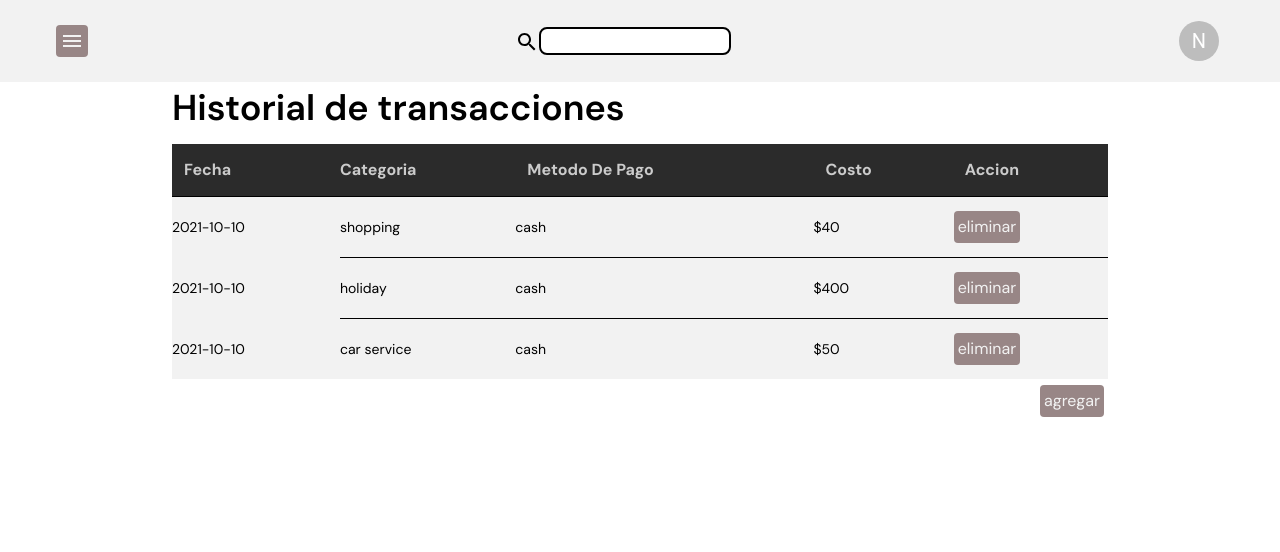
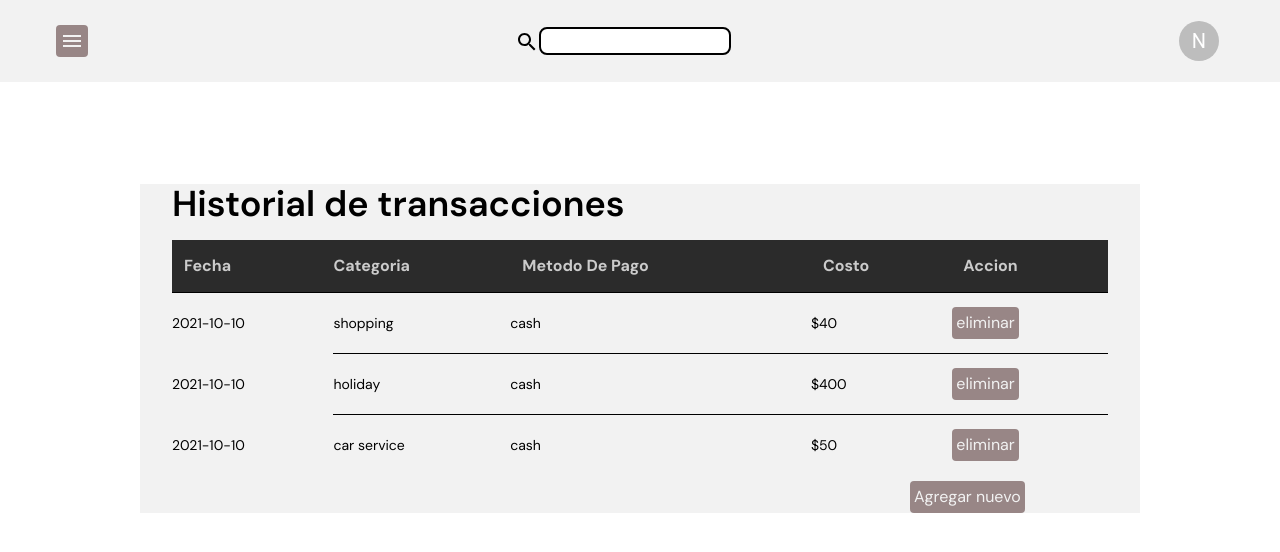
Before and after one commit to NoemiRivas/MoneyTrack, a React (Vite) app: page /transactions in a window 1280 px wide. Shown: the top 552 px of the page. Built offline with nearby package versions, Linux system fonts and the light colour scheme.

Commit message:
use context functionality app

```diff
--- a/src/App.jsx
+++ b/src/App.jsx
@@ -13,12 +13,17 @@ import StatistichPage from "./pages/StatistichPage";
 import Aside from "./components/Aside";
 //import LandingPage from "./pages/LandingPage"
 import Navbar from "./components/Navbar";
+// context
+import { AppProvider } from "./context/ContextApp";
+
+
 function App() {
   const [open, setOpen] = useState(false);
   const showSidebar = () => {
     setOpen(!open);
   };
   return (
+    <AppProvider>
     <BrowserRouter>
       <Routes>
         <Route path="/register" element={<RegisterPage />} />
@@ -36,6 +41,7 @@ function App() {
       <Navbar showSidebar={showSidebar} open={open} />
       <Aside open={open} />
     </BrowserRouter>
+    </AppProvider>
   );
 }
 
--- a/src/components/dashboard-components/Historial.jsx
+++ b/src/components/dashboard-components/Historial.jsx
@@ -1,11 +1,13 @@
-import React from 'react'
+import React, { useContext}  from 'react'
 
-//data
-import listItems from '../../utils/listFake'
+//context
+import { AppContext } from "../../context/ContextApp";
 
 export default function Historial() {
+ const {expenses}= useContext(AppContext)
 
-  return (
+
+return (
   <div className='mt-2 py-6 max-w-[1000px] m-auto'>
  <div className='flow-root'>
   <div className='overflow-x-auto'>
@@ -22,7 +24,7 @@ export default function Historial() {
           </tr>
         </thead>
         <tbody>
-          {listItems.map((item, index)=>(
+          {expenses.map((item, index)=>(
             <tr key={index}>
                <td className='whitespaces-nowrap py-5 pl-4 pr-3 text-sm sm:pl-0'>{item.date}</td>
               <td className='whitespaces-nowrap py-5 pl-4 pr-3 text-sm sm:pl-0'>{item.category}</td>
--- a/src/components/dashboard-components/ModalButton.jsx
+++ b/src/components/dashboard-components/ModalButton.jsx
@@ -1,9 +1,27 @@
-import React, { useState } from "react";
+import React, { useContext, useState } from "react";
 //data
 import modelInfo from "../../utils/model-info";
+//context
+import { AppContext } from "../../context/ContextApp";
 
 export default function ModalButton() {
   const [showModal, setShowModal] = useState(false);
+  const { dispatch } = useContext(AppContext);
+
+  const [text, setText] = useState("");
+  const [cost, setCost] = useState("");
+
+  const onSubmit = (event) => {
+    event.preventDefault();
+    const expense = {
+      name: text,
+      cost: parseInt(cost),
+    };
+    dispatch({
+      type: "ADD_EXPENSE",
+      payload: expense,
+    });
+  };
 
   return (
     <>
@@ -26,24 +44,26 @@ export default function ModalButton() {
                   x
                 </span>
               </div>
-              {modelInfo.fields.map((field) => (
-                <div key={field.name} className="mb-4">
-                  <label
-                    htmlFor={field.name}
-                    className="block text-sm font-medium text-gray-700"
-                  >
-                    {field.label}
-                  </label>
-                  <input
-                    type={field.type}
-                    name={field.name}
-                    id={field.name}
-                    placeholder={field.placeholder}
-                    className="mt-1 p-2 block w-full border border-gray-300 rounded-md shadow-sm focus:outline-none focus:ring-indigo-500 focus:border-indigo-500 sm:text-sm"
-                  />
-                </div>
-              ))}
-              <button className="btn">guardar</button>
+
+              <form className="mb-4" onSubmit={onSubmit}>
+                <label
+                  htmlFor="titulo"
+                  className="block text-sm font-medium text-gray-700"
+                ></label>titulo
+                <input type="text" name="titulo" id="titulo" value={text} placeholder="titulo de la entrada" className="mt-1 p-2 block w-full border border-gray-300 rounded-md shadow-sm focus:outline-none focus:ring-indigo-500 focus:border-indigo-500 sm:text-sm"
+                    onChange={(event) => setText(event.target.value)
+                     } />
+                         <label
+                  htmlFor="titulo"
+                  className="block text-sm font-medium text-gray-700"
+                ></label>Monto
+                <input type="text" name="titulo" id="titulo" value={cost} placeholder="titulo de la entrada" className="mt-1 p-2 block w-full border border-gray-300 rounded-md shadow-sm focus:outline-none focus:ring-indigo-500 focus:border-indigo-500 sm:text-sm"
+                    onChange={(event) => setCost(event.target.value)
+                     } />
+              </form>
+
+
+              <button className="btn" type="submit">guardar</button>
             </div>
           </div>
         </>
--- a/src/components/transactions/Table.jsx
+++ b/src/components/transactions/Table.jsx
@@ -1,41 +1,77 @@
-import React from 'react'
-import listItems from '../../utils/listFake'
+import React, { useContext } from "react";
+//context
+import { AppContext } from "../../context/ContextApp";
+//component
+import ModalButton from "../dashboard-components/ModalButton";
+
+
 export default function Table() {
+  const {expenses, dispatch}= useContext(AppContext)
+
+  const handleDeleteExpense = () =>{
+    dispatch({
+      type:"DELETE_EXPENSE",
+      payload:props.id,
+    })
+  }
+
   return (
-    <div className='mt-10 py-6 max-w-[1000px] mx-auto'>
-    <div className='flow-root'>
-     <div className='overflow-auto'>
-       <div className='inline-block min-w-full sm:px-6 lg:px-8'>
-         <h2 className='text-4xl font-semibold mb-4'>Historial de transacciones</h2>
-         <table className='min-w-full divide-y divide-gray-200'>
+    <div className="mt-40 max-w-[1000px] m-auto">
+      <div className="flow-root">
+        <div className="overflow-auto  bg-white">
+          <div className="inline-block min-w-full sm:px-6 lg:px-8 ">
+            <h2 className="text-4xl font-semibold mb-4">
+              Historial de transacciones
+            </h2>
+            <table className="min-w-full divide-y divide-gray-200">
               <thead>
-             <tr className='capitalize font-semibold text-gray-500 bg-black-slate text-cool-gray'>
-                 <th className='px-3 py-3.5 text-left'>fecha</th>
-               <th scope='col' className='py-3.5 pl-4 pr-3 text-left sm:pl-0'>categoria</th>
-               <th className='px-3 py-3.5 text-left'>Metodo de pago</th>
-               <th className='px-3 py-3.5 text-left'>Costo</th>
-               <th className='px-3 py-3.5 text-left'>Accion</th>
+                <tr className="capitalize font-semibold text-gray-500 bg-black-slate text-cool-gray">
+                  <th className="px-3 py-3.5 text-left">fecha</th>
+                  <th
+                    scope="col"
+                    className="py-3.5 pl-4 pr-3 text-left sm:pl-0"
+                  >
+                    categoria
+                  </th>
+                  <th className="px-3 py-3.5 text-left">Metodo de pago</th>
+                  <th className="px-3 py-3.5 text-left">Costo</th>
+                  <th className="px-3 py-3.5 text-left">Accion</th>
                 </tr>
               </thead>
-           <tbody>
-             {listItems.map((item, index)=>(
-               <tr key={index} className='rounded-lg bg-white divide-y divide-gray-200'>
-                  <td className='whitespaces-nowrap py-5 pl-4 pr-3 text-sm sm:pl-0'>{item.date}</td>
-                 <td className='whitespaces-nowrap py-5 pl-4 pr-3 text-sm sm:pl-0'>{item.category}</td>
-                 <td className='whitespaces-nowrap py-5 pl-4 pr-3 text-sm sm:pl-0'>{item.payMethod}</td>
-                 <td className='whitespaces-nowrap py-5 pl-4 pr-3 text-sm sm:pl-0'> ${item.cost}</td>
-                 <td><button className='btn'>eliminar</button></td>
+              <tbody >
+                {expenses.map((item, index) => (
+                  <tr
+                    key={index}
+                    className="rounded-lg divide-y divide-gray-200"
+                  >
+                    <td className="whitespaces-nowrap pl-4 pr-2 text-sm px-8  sm:pl-0">
+                      {item.date}
+                    </td>
+                    <td className="whitespaces-nowrap py-5 pl-4 pr-3 text-sm sm:pl-0">
+                      {item.category}
+                    </td>
+                    <td className="whitespaces-nowrap py-5 pl-4 pr-3 text-sm sm:pl-0">
+                      {item.payMethod}
+                    </td>
+                    <td className="whitespaces-nowrap py-5 pl-4 pr-3 text-sm sm:pl-0">
+                      {" "}
+                      ${item.cost}
+                    </td>
+                    <td>
+                      <button className="btn" onClick={ console.log(handleDeleteExpense, "eliminar")
+                       }>eliminar</button>
+                    </td>
                   </tr>
-             ))  }
+                ))}
+              </tbody>
+            </table>
+          </div>
+          <div className="relative left-[77%] mt-[0.4em]">
+            <ModalButton/>
+          </div>
 
-           </tbody>
-
-         </table>
-
-         </div>
-<button className='btn relative left-[90%] mt-[0.4em]'>agregar</button>
         </div>
       </div>
     </div>
-  )
+  );
 }
--- /dev/null
+++ b/src/context/ContextApp.jsx
@@ -0,0 +1,63 @@
+import { createContext, useReducer } from "react"
+
+const initialState = {
+    Income: 2000,
+    expenses:[
+        {
+            id: 12,
+            category: "shopping",
+            cost: 40,
+            date: "2021-10-10",
+            payMethod: "cash",
+          },
+          {
+            id: 13,
+            category: "holiday",
+            cost: 400,
+            date: "2021-10-10",
+            payMethod: "cash",
+          },
+          {
+            id: 14,
+            category: "car service",
+            cost: 50,
+            date: "2021-10-10",
+            payMethod: "cash",
+          },
+    ]
+}
+//cost
+const totalExpenses = initialState.expenses.reduce((total, item) => {
+    return (total += item.cost)
+}, 0)
+
+const appReducer =(state, action)=> {
+    switch(action.type){
+        case "ADD_EXPENSE":
+            return{
+                ...state,
+                expenses: [...state.expenses, action.payload]
+            }
+            case "DELETE_EXPENSE":
+                return{
+                        ...state,
+                        expenses: state.expenses.filter((expense)=> expense.id !== action.payload)
+                }
+default:
+    return state
+    }
+
+}
+
+
+
+export const AppContext = createContext()
+
+export const AppProvider = (props) => {
+    const [state, dispatch] = useReducer(appReducer, initialState)
+    return (
+        <AppContext.Provider value={{Income: state.Income,expenses: state.expenses, dispatch, totalExpenses}}>
+            {props.children}
+        </AppContext.Provider>
+    )
+}
--- a/src/pages/TransactionsPage.jsx
+++ b/src/pages/TransactionsPage.jsx
@@ -4,7 +4,7 @@ import Table from '../components/transactions/Table'
 
 export default function TransactionsPage() {
   return (
-    <div className="container">
+    <div className="container m-auto">
       <h1>TransactionsPage</h1>
       <Table/>
     </div>
--- a/src/utils/listFake.js
+++ /dev/null
@@ -1,24 +0,0 @@
-const listItems = [
-  {
-    id: 12,
-    category: "shopping",
-    cost: 40,
-    date: "2021-10-10",
-    payMethod: "cash",
-  },
-  {
-    id: 13,
-    category: "holiday",
-    cost: 400,
-    date: "2021-10-10",
-    payMethod: "cash",
-  },
-  {
-    id: 14,
-    category: "car service",
-    cost: 50,
-    date: "2021-10-10",
-    payMethod: "cash",
-  },
-];
-export default listItems;
```
Also changed, not shown: src/components/dashboard-components/Badget.jsx (+10 -5 lines). Lines whose indentation alone changed are shown as unchanged.
